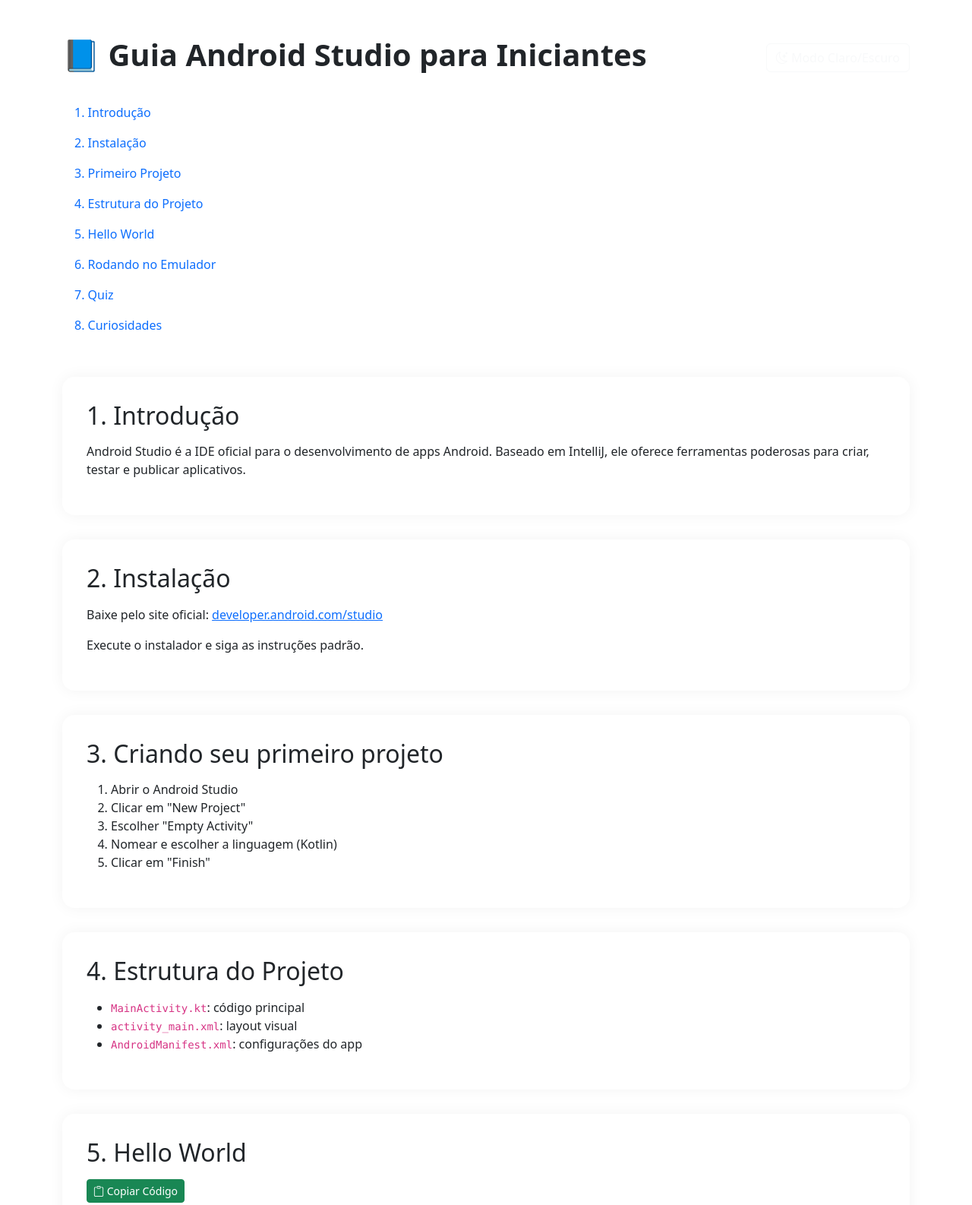
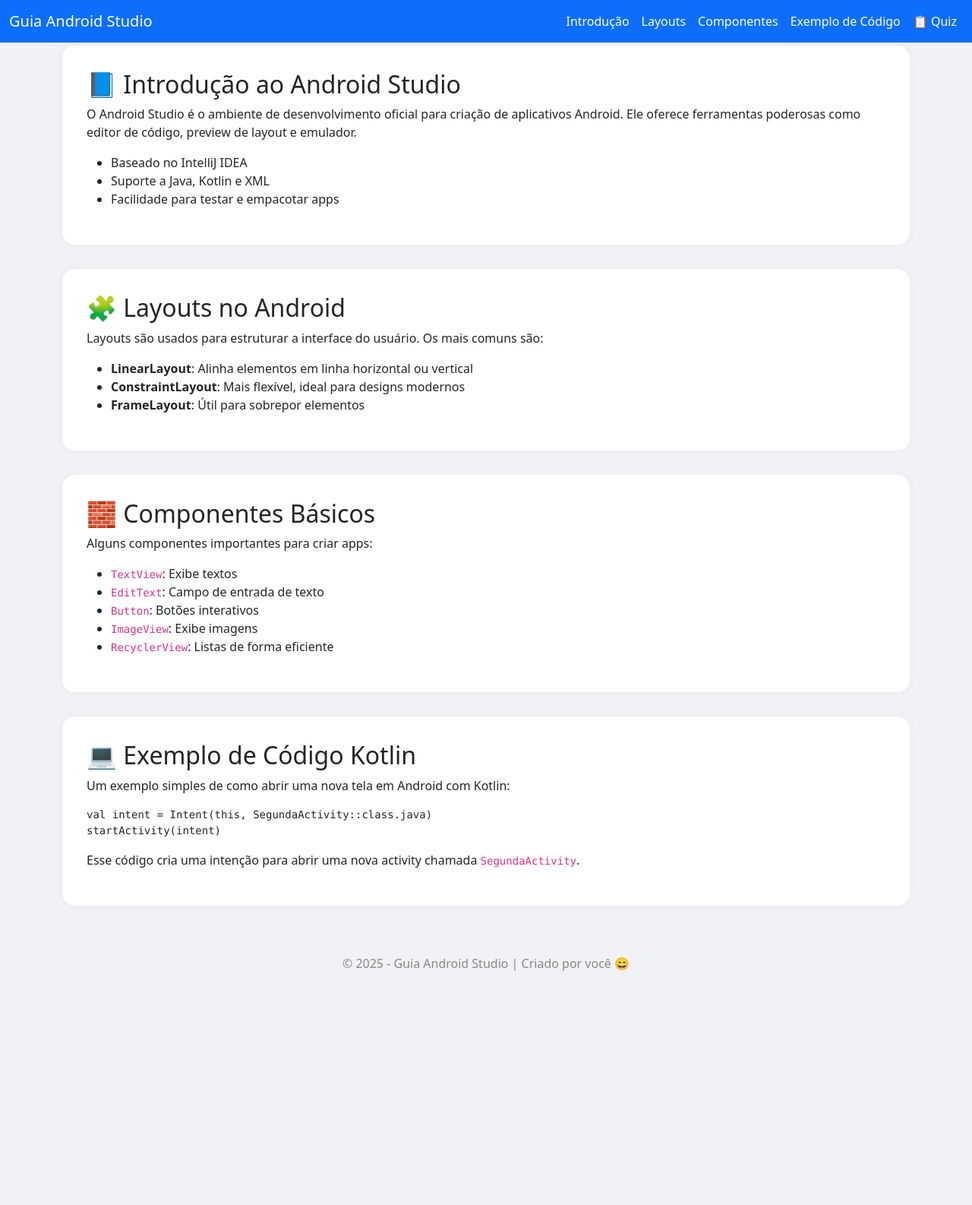
Before and after one commit to AdryanMichel/Guia-AndroidStudio, a plain HTML site: page index.html in a window 1280 px wide. Shown: the top 1586 px of the page at 76% size. After the commit the page ends 1296 px from the top, so only its background shows below. Drawn offline with nearby package versions, Linux system fonts and the light colour scheme.

Commit message:
Update index.html

```diff
--- a/index.html
+++ b/index.html
@@ -1,180 +1,108 @@
 <!DOCTYPE html>
 <html lang="pt-BR">
 <head>
-  <meta charset="UTF-8" />
-  <meta name="viewport" content="width=device-width, initial-scale=1.0" />
-  <title>Guia Android Studio para Iniciantes</title>
+  <meta charset="UTF-8">
+  <meta name="viewport" content="width=device-width, initial-scale=1">
+  <title>Guia Android Studio</title>
   <link href="https://cdn.jsdelivr.net/npm/bootstrap@5.3.0/dist/css/bootstrap.min.css" rel="stylesheet">
   <link href="https://cdn.jsdelivr.net/npm/bootstrap-icons@1.10.5/font/bootstrap-icons.css" rel="stylesheet">
   <style>
     body {
-      transition: background-color 0.3s, color 0.3s;
+      background-color: #f0f2f5;
+      padding-top: 60px;
     }
-    pre code {
-      background-color: #f8f9fa;
-      display: block;
-      padding: 1rem;
-      border-left: 4px solid #3ddc84;
-      overflow-x: auto;
-      border-radius: 0.5rem;
+    .navbar {
+      background-color: #0d6efd;
     }
-    .copy-btn {
-      float: right;
-      font-size: 0.8rem;
+    .navbar-brand, .nav-link {
+      color: white !important;
     }
-    .dark-mode {
-      background-color: #121212;
-      color: #f1f1f1;
-    }
-    .dark-mode pre code {
-      background-color: #1e1e1e;
-      color: #f8f8f2;
-      border-left-color: #81c784;
-    }
-    .nav-link {
-      font-weight: 500;
-    }
-    .section-card {
-      background-color: #fff;
+    .section {
+      background: white;
       border-radius: 1rem;
       padding: 2rem;
       margin-bottom: 2rem;
-      box-shadow: 0 0 20px rgba(0, 0, 0, 0.05);
+      box-shadow: 0 0 10px rgba(0,0,0,0.05);
     }
-    .dark-mode .section-card {
-      background-color: #1e1e1e;
-      box-shadow: 0 0 20px rgba(255, 255, 255, 0.05);
+    footer {
+      margin-top: 4rem;
+      text-align: center;
+      color: #888;
     }
   </style>
 </head>
 <body>
-  <div class="container py-5">
-    <div class="d-flex justify-content-between align-items-center mb-4">
-      <h1 class="fw-bold">📘 Guia Android Studio para Iniciantes</h1>
-      <button class="btn btn-outline-light" onclick="toggleDarkMode()">
-        <i class="bi bi-moon-stars"></i> Modo Claro/Escuro
+
+  <!-- Navbar -->
+  <nav class="navbar fixed-top navbar-expand-lg navbar-dark">
+    <div class="container-fluid">
+      <a class="navbar-brand" href="#">Guia Android Studio</a>
+      <button class="navbar-toggler" type="button" data-bs-toggle="collapse" data-bs-target="#menuNav">
+        <span class="navbar-toggler-icon"></span>
       </button>
+      <div class="collapse navbar-collapse" id="menuNav">
+        <ul class="navbar-nav ms-auto">
+          <li class="nav-item"><a class="nav-link" href="#introducao">Introdução</a></li>
+          <li class="nav-item"><a class="nav-link" href="#layout">Layouts</a></li>
+          <li class="nav-item"><a class="nav-link" href="#componentes">Componentes</a></li>
+          <li class="nav-item"><a class="nav-link" href="#codigo">Exemplo de Código</a></li>
+          <li class="nav-item"><a class="nav-link" href="quiz.html">📋 Quiz</a></li>
+        </ul>
+      </div>
+    </div>
+  </nav>
+
+  <!-- Conteúdo -->
+  <div class="container">
+
+    <div id="introducao" class="section">
+      <h2>📘 Introdução ao Android Studio</h2>
+      <p>O Android Studio é o ambiente de desenvolvimento oficial para criação de aplicativos Android. Ele oferece ferramentas poderosas como editor de código, preview de layout e emulador.</p>
+      <ul>
+        <li>Baseado no IntelliJ IDEA</li>
+        <li>Suporte a Java, Kotlin e XML</li>
+        <li>Facilidade para testar e empacotar apps</li>
+      </ul>
     </div>
 
-    <nav class="nav flex-column mb-5">
-      <a class="nav-link" href="#intro">1. Introdução</a>
-      <a class="nav-link" href="#instalacao">2. Instalação</a>
-      <a class="nav-link" href="#primeiro">3. Primeiro Projeto</a>
-      <a class="nav-link" href="#estrutura">4. Estrutura do Projeto</a>
-      <a class="nav-link" href="#exemplo">5. Hello World</a>
-      <a class="nav-link" href="#emulador">6. Rodando no Emulador</a>
-      <a class="nav-link" href="#quiz">7. Quiz</a>
-      <a class="nav-link" href="#curiosidades">8. Curiosidades</a>
-    </nav>
+    <div id="layout" class="section">
+      <h2>🧩 Layouts no Android</h2>
+      <p>Layouts são usados para estruturar a interface do usuário. Os mais comuns são:</p>
+      <ul>
+        <li><strong>LinearLayout</strong>: Alinha elementos em linha horizontal ou vertical</li>
+        <li><strong>ConstraintLayout</strong>: Mais flexível, ideal para designs modernos</li>
+        <li><strong>FrameLayout</strong>: Útil para sobrepor elementos</li>
+      </ul>
+    </div>
 
-    <section id="intro" class="section-card">
-      <h2 class="mb-3">1. Introdução</h2>
-      <p>Android Studio é a IDE oficial para o desenvolvimento de apps Android. Baseado em IntelliJ, ele oferece ferramentas poderosas para criar, testar e publicar aplicativos.</p>
-    </section>
+    <div id="componentes" class="section">
+      <h2>🧱 Componentes Básicos</h2>
+      <p>Alguns componentes importantes para criar apps:</p>
+      <ul>
+        <li><code>TextView</code>: Exibe textos</li>
+        <li><code>EditText</code>: Campo de entrada de texto</li>
+        <li><code>Button</code>: Botões interativos</li>
+        <li><code>ImageView</code>: Exibe imagens</li>
+        <li><code>RecyclerView</code>: Listas de forma eficiente</li>
+      </ul>
+    </div>
 
-    <section id="instalacao" class="section-card">
-      <h2 class="mb-3">2. Instalação</h2>
-      <p>Baixe pelo site oficial: <a href="https://developer.android.com/studio" target="_blank">developer.android.com/studio</a></p>
-      <p>Execute o instalador e siga as instruções padrão.</p>
-    </section>
+    <div id="codigo" class="section">
+      <h2>💻 Exemplo de Código Kotlin</h2>
+      <p>Um exemplo simples de como abrir uma nova tela em Android com Kotlin:</p>
+      <pre><code>val intent = Intent(this, SegundaActivity::class.java)
+startActivity(intent)</code></pre>
+      <p>Esse código cria uma intenção para abrir uma nova activity chamada <code>SegundaActivity</code>.</p>
+    </div>
 
-    <section id="primeiro" class="section-card">
-      <h2 class="mb-3">3. Criando seu primeiro projeto</h2>
-      <ol>
-        <li>Abrir o Android Studio</li>
-        <li>Clicar em "New Project"</li>
-        <li>Escolher "Empty Activity"</li>
-        <li>Nomear e escolher a linguagem (Kotlin)</li>
-        <li>Clicar em "Finish"</li>
-      </ol>
-    </section>
+    <footer>
+      <p>&copy; 2025 - Guia Android Studio | Criado por você 😄</p>
+    </footer>
 
-    <section id="estrutura" class="section-card">
-      <h2 class="mb-3">4. Estrutura do Projeto</h2>
-      <ul>
-        <li><code>MainActivity.kt</code>: código principal</li>
-        <li><code>activity_main.xml</code>: layout visual</li>
-        <li><code>AndroidManifest.xml</code>: configurações do app</li>
-      </ul>
-    </section>
-
-    <section id="exemplo" class="section-card">
-      <h2 class="mb-3">5. Hello World</h2>
-      <button class="btn btn-success btn-sm mb-2" onclick="copyCode('hello-code')">
-        <i class="bi bi-clipboard"></i> Copiar Código
-      </button>
-      <pre><code id="hello-code">
-class MainActivity : AppCompatActivity() {
-  override fun onCreate(savedInstanceState: Bundle?) {
-    super.onCreate(savedInstanceState)
-    setContentView(R.layout.activity_main)
-  }
-}
-      </code></pre>
-    </section>
-
-    <section id="emulador" class="section-card">
-      <h2 class="mb-3">6. Rodando no Emulador</h2>
-      <p>Abra "Device Manager", crie um novo dispositivo virtual, escolha uma imagem de sistema e clique em "Play".</p>
-    </section>
-
-    <section id="quiz" class="section-card">
-      <h2 class="mb-3">7. Quiz Rápido</h2>
-      <p>O que é o <strong>AndroidManifest.xml</strong>?</p>
-      <div>
-        <div class="form-check">
-          <input class="form-check-input" type="radio" name="quiz1" onclick="checkQuiz(this, false)">
-          <label class="form-check-label">Um arquivo de layout</label>
-        </div>
-        <div class="form-check">
-          <input class="form-check-input" type="radio" name="quiz1" onclick="checkQuiz(this, false)">
-          <label class="form-check-label">Um arquivo Kotlin</label>
-        </div>
-        <div class="form-check">
-          <input class="form-check-input" type="radio" name="quiz1" onclick="checkQuiz(this, true)">
-          <label class="form-check-label">Um arquivo de configuração do app</label>
-        </div>
-      </div>
-      <p id="quiz-feedback" class="mt-3"></p>
-    </section>
-
-    <section id="curiosidades" class="section-card">
-      <h2 class="mb-3">8. Curiosidades</h2>
-      <ul>
-        <li>Android Studio é baseado no IntelliJ IDEA da JetBrains.</li>
-        <li>Foi anunciado pela primeira vez no Google I/O 2013.</li>
-        <li>O mascote do Android se chama "Bugdroid".</li>
-        <li>Você pode desenvolver apps Android usando Java, Kotlin e C++.</li>
-        <li>Android Studio possui um editor visual de layouts chamado Layout Editor.</li>
-      </ul>
-    </section>
-
-    <footer class="mt-5 text-center text-muted">
-      <p>&copy; 2025 - Guia Android Studio</p>
-    </footer>
   </div>
 
-  <script>
-    function toggleDarkMode() {
-      document.body.classList.toggle("dark-mode");
-    }
+  <!-- Scripts Bootstrap -->
+  <script src="https://cdn.jsdelivr.net/npm/bootstrap@5.3.0/dist/js/bootstrap.bundle.min.js"></script>
 
-    function copyCode(id) {
-      const code = document.getElementById(id).innerText;
-      navigator.clipboard.writeText(code);
-      alert("Código copiado!");
-    }
-
-    function checkQuiz(input, correct) {
-      const feedback = document.getElementById('quiz-feedback');
-      if (correct) {
-        feedback.textContent = "✅ Correto!";
-        feedback.style.color = "green";
-      } else {
-        feedback.textContent = "❌ Errado. Tente novamente.";
-        feedback.style.color = "red";
-      }
-    }
-  </script>
 </body>
 </html>
```
